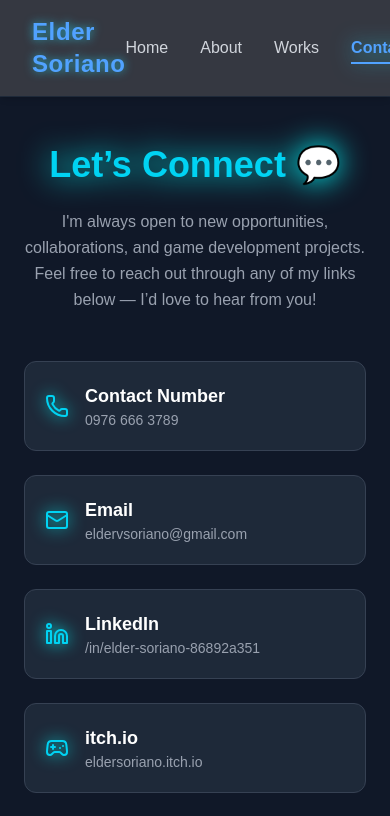
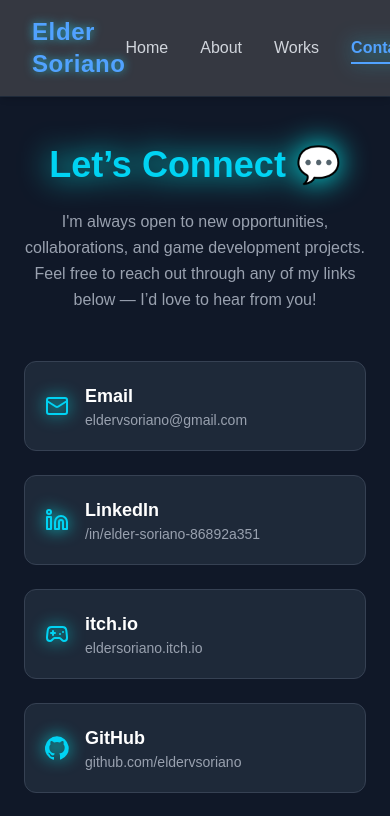
Before and after one commit to eldervsoriano/portfolio, a Next.js app: page /contact in a window 390 px wide. Shown: the top 816 px of the page. Built offline with nearby package versions, Linux system fonts and the light colour scheme.

Commit message:
Removed Mobile No.

```diff
--- a/app/contact/page.tsx
+++ b/app/contact/page.tsx
@@ -1,7 +1,7 @@
 "use client";
 
 import { motion } from "framer-motion";
-import { Mail, Linkedin, Gamepad2, Phone } from "lucide-react";
+import { Mail, Linkedin, Gamepad2 } from "lucide-react";
 
 export default function ContactPage() {
     return (
@@ -29,7 +29,6 @@ export default function ContactPage() {
                 Feel free to reach out through any of my links below — I’d love to hear from you!
             </motion.p>
 
-
             {/* Contact Links */}
             <motion.div
                 initial={{ opacity: 0 }}
@@ -37,13 +36,6 @@ export default function ContactPage() {
                 transition={{ duration: 0.8, delay: 0.2 }}
                 className="flex flex-col gap-6 w-full max-w-md mx-auto"
             >
-                {/** Contact Item */}
-                <ContactItem
-                    icon={<Phone className="w-6 h-6 text-cyan-400 drop-shadow-[0_0_8px_#00ffff]" />}
-                    title="Contact Number"
-                    subtitle="0976 666 3789"
-                    href="tel:09766663789"
-                />
                 <ContactItem
                     icon={<Mail className="w-6 h-6 text-cyan-400 drop-shadow-[0_0_8px_#00ffff]" />}
                     title="Email"
@@ -86,7 +78,17 @@ export default function ContactPage() {
     );
 }
 
-function ContactItem({ icon, title, subtitle, href }: { icon: React.ReactNode; title: string; subtitle: string; href: string }) {
+function ContactItem({
+                         icon,
+                         title,
+                         subtitle,
+                         href,
+                     }: {
+    icon: React.ReactNode;
+    title: string;
+    subtitle: string;
+    href: string;
+}) {
     return (
         <a
             href={href}
```
